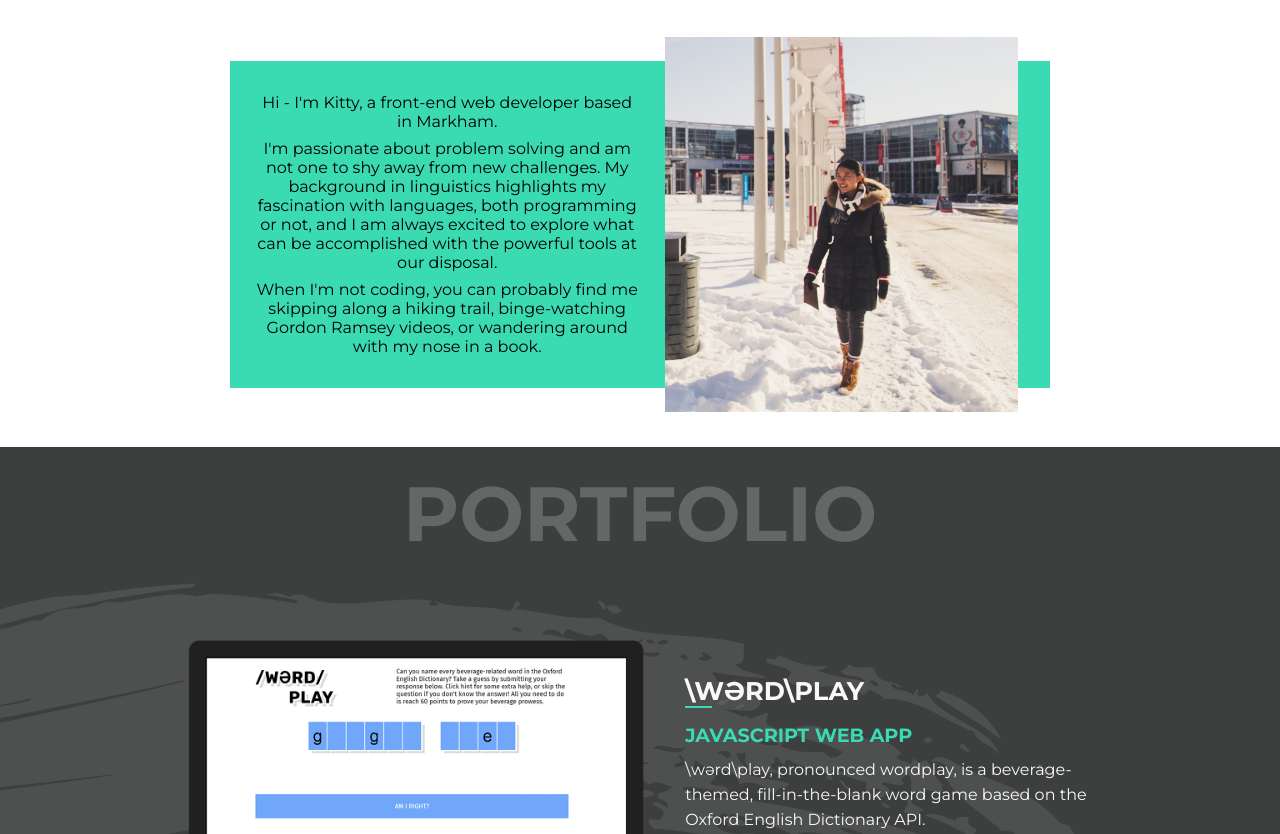
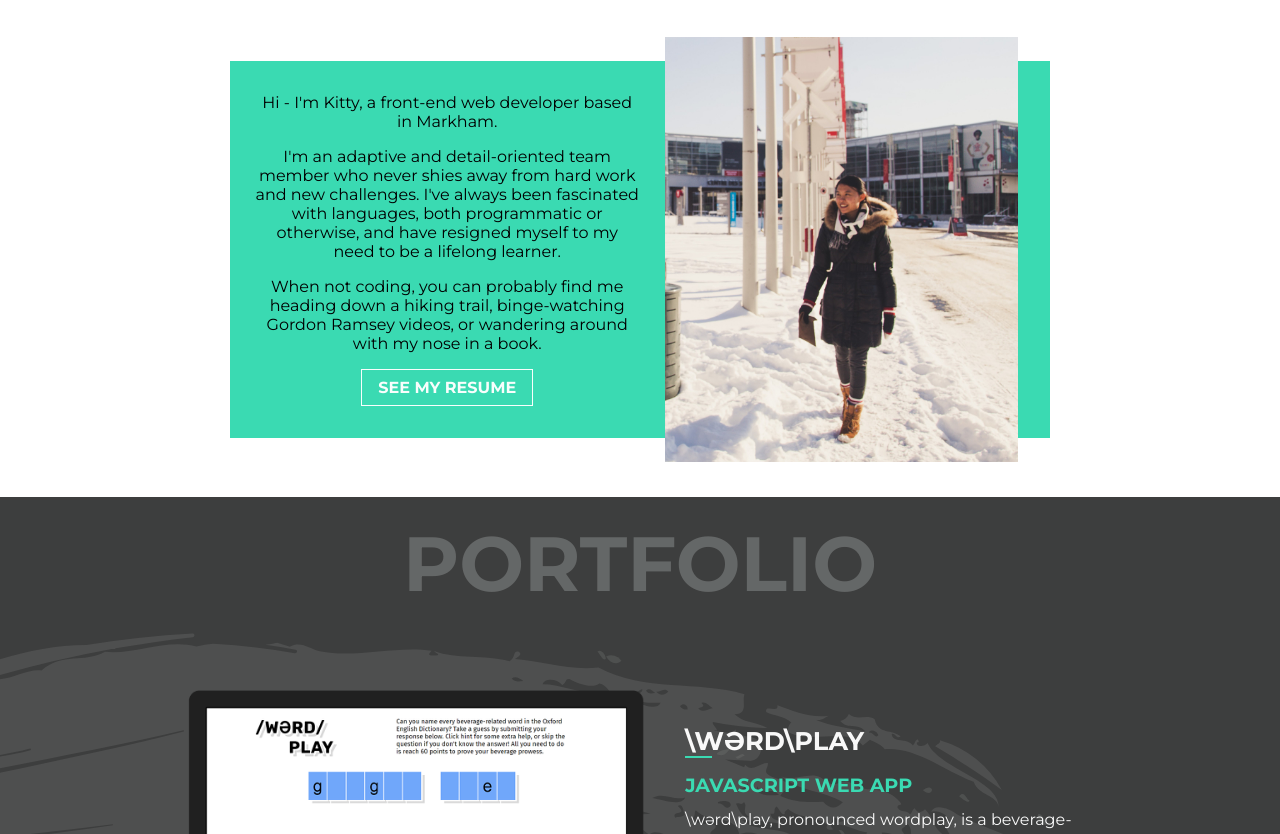
Before and after one commit to kyau8/portfolio, a website: page index.html in a window 1280 px wide. Shown: the part 916-1750 px from the top of the page. Drawn offline with nearby package versions, Linux system fonts and the light colour scheme.

Commit message:
added link to resume

```diff
--- a/dev/styles/partials/_about.scss
+++ b/dev/styles/partials/_about.scss
@@ -14,8 +14,29 @@
     background: $mainAccentGreen;
     font-size: 1.0rem;
     p {
-        margin: 0.5rem 1.0rem 0.5rem 0;
-        width: 50%;
+        margin: 0.5rem 0;
+        width: 100%;
+    }
+}
+
+.text {
+    display: flex;
+    flex-direction: column;
+    align-items: center;
+    width: 50%;
+}
+
+.aboutText a {
+    font-weight: bold;
+    color: $white;
+    text-transform: uppercase;
+    border: 1.5px solid $white;
+    padding: 0.5rem 1.0rem;
+    margin: 0.5rem 0;
+    transition: all 0.5s ease-in;
+    &:hover {
+        border-color: $darkBackground;
+        color: $darkBackground;
     }
 }
 
@@ -54,9 +75,9 @@
     .imgContainer {
         display: none;
     }
-    .aboutText {
+    .text {
+        width: 100%;
         p {
-            width: 100%;
             margin: 0.5rem;
         }
     }
--- a/dev/styles/partials/_header.scss
+++ b/dev/styles/partials/_header.scss
@@ -84,14 +84,16 @@ header.wrapper {
     position: relative;
     height: 80vh;
     width: 100%;
+    border: 1.5px solid $mainAccentGreen;
 }
 
 .enterButton {
+    font-weight: bold;
     color: $mainAccentGreen;
     text-transform: uppercase;
     font-size: 1.0rem;
     padding: 10px 15px;
-    margin: 20px 0;
+    margin: 10px 0;
     border: 1.5px solid $mainAccentGreen;
     transition: all 0.5s ease-in;
     &:hover {
--- a/index.html
+++ b/index.html
@@ -36,9 +36,12 @@
                 <h2 class="lightHeader aboutHeader">About Me</h2>
                 <div class="aboutContents">
                     <div class="aboutText">
-                        <p>Hi - I'm Kitty, a front-end web developer based in Markham.</p>
-                        <p>I'm passionate about problem solving and am not one to shy away from new challenges. My background in linguistics highlights my fascination with languages, both programming or not, and I am always excited to explore what can be accomplished with the powerful tools at our disposal.</p>
-                        <p>When I'm not coding, you can probably find me skipping along a hiking trail, binge-watching Gordon Ramsey videos, or wandering around with my nose in a book.</p>
+                        <div class="text">
+                            <p>Hi - I'm Kitty, a front-end web developer based in Markham.</p>
+                            <p>I'm an adaptive and detail-oriented team member who never shies away from hard work and new challenges. I've always been fascinated with languages, both programmatic or otherwise, and have resigned myself to my need to be a lifelong learner.</p>
+                            <p>When not coding, you can probably find me heading down a hiking trail, binge-watching Gordon Ramsey videos, or wandering around with my nose in a book.</p>
+                            <a href="assets/kittyyau-resume2018.pdf" target="_blank">See my Resume</a>
+                        </div>
                     </div>
                     <div class="imgContainer">
                         <img class="aboutImg" src="assets/images/about-me.jpg" alt="A picture of Kitty walking along a snowy path, looking to her right.">
--- a/public/styles/style.css
+++ b/public/styles/style.css
@@ -355,14 +355,16 @@ header.wrapper {
           align-items: center;
   position: relative;
   height: 80vh;
-  width: 100%; }
+  width: 100%;
+  border: 1.5px solid #3adab2; }
 
 .enterButton {
+  font-weight: bold;
   color: #3adab2;
   text-transform: uppercase;
   font-size: 1.0rem;
   padding: 10px 15px;
-  margin: 20px 0;
+  margin: 10px 0;
   border: 1.5px solid #3adab2;
   -webkit-transition: all 0.5s ease-in;
   transition: all 0.5s ease-in; }
@@ -385,8 +387,34 @@ header.wrapper {
   background: #3adab2;
   font-size: 1.0rem; }
   .aboutText p {
-    margin: 0.5rem 1.0rem 0.5rem 0;
-    width: 50%; }
+    margin: 0.5rem 0;
+    width: 100%; }
+
+.text {
+  display: -webkit-box;
+  display: -ms-flexbox;
+  display: flex;
+  -webkit-box-orient: vertical;
+  -webkit-box-direction: normal;
+      -ms-flex-direction: column;
+          flex-direction: column;
+  -webkit-box-align: center;
+      -ms-flex-align: center;
+          align-items: center;
+  width: 50%; }
+
+.aboutText a {
+  font-weight: bold;
+  color: rgba(255, 255, 255, 0.966);
+  text-transform: uppercase;
+  border: 1.5px solid rgba(255, 255, 255, 0.966);
+  padding: 0.5rem 1.0rem;
+  margin: 0.5rem 0;
+  -webkit-transition: all 0.5s ease-in;
+  transition: all 0.5s ease-in; }
+  .aboutText a:hover {
+    border-color: #3d3e3e;
+    color: #3d3e3e; }
 
 .imgContainer {
   position: absolute;
@@ -415,9 +443,10 @@ header.wrapper {
 @media (max-width: 450px) {
   .imgContainer {
     display: none; }
-  .aboutText p {
-    width: 100%;
-    margin: 0.5rem; } }
+  .text {
+    width: 100%; }
+    .text p {
+      margin: 0.5rem; } }
 
 /* PORTFOLIO SECTION STYLES */
 .portfolioSection {
```
Also changed, not shown: 3 other files.
